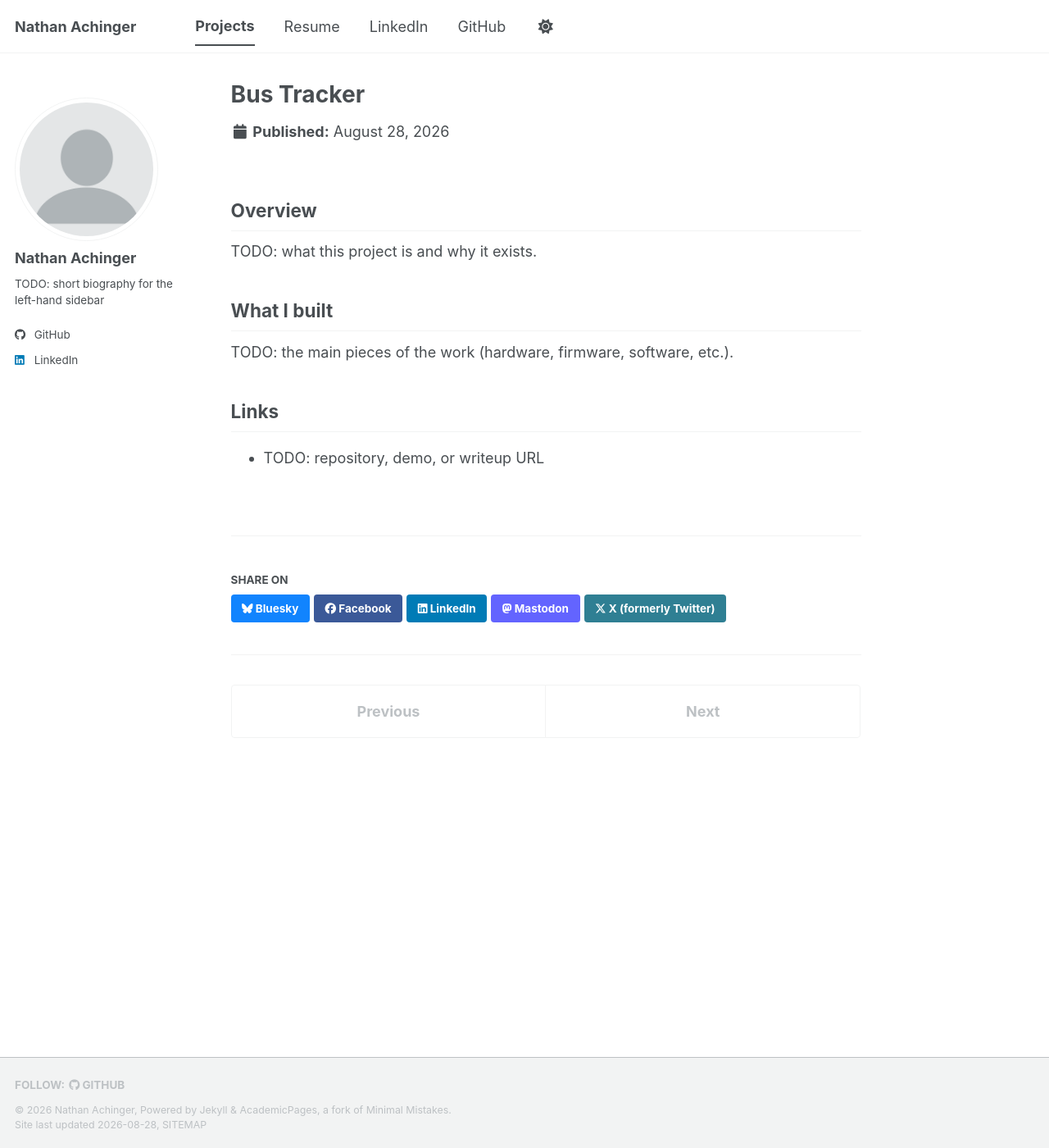
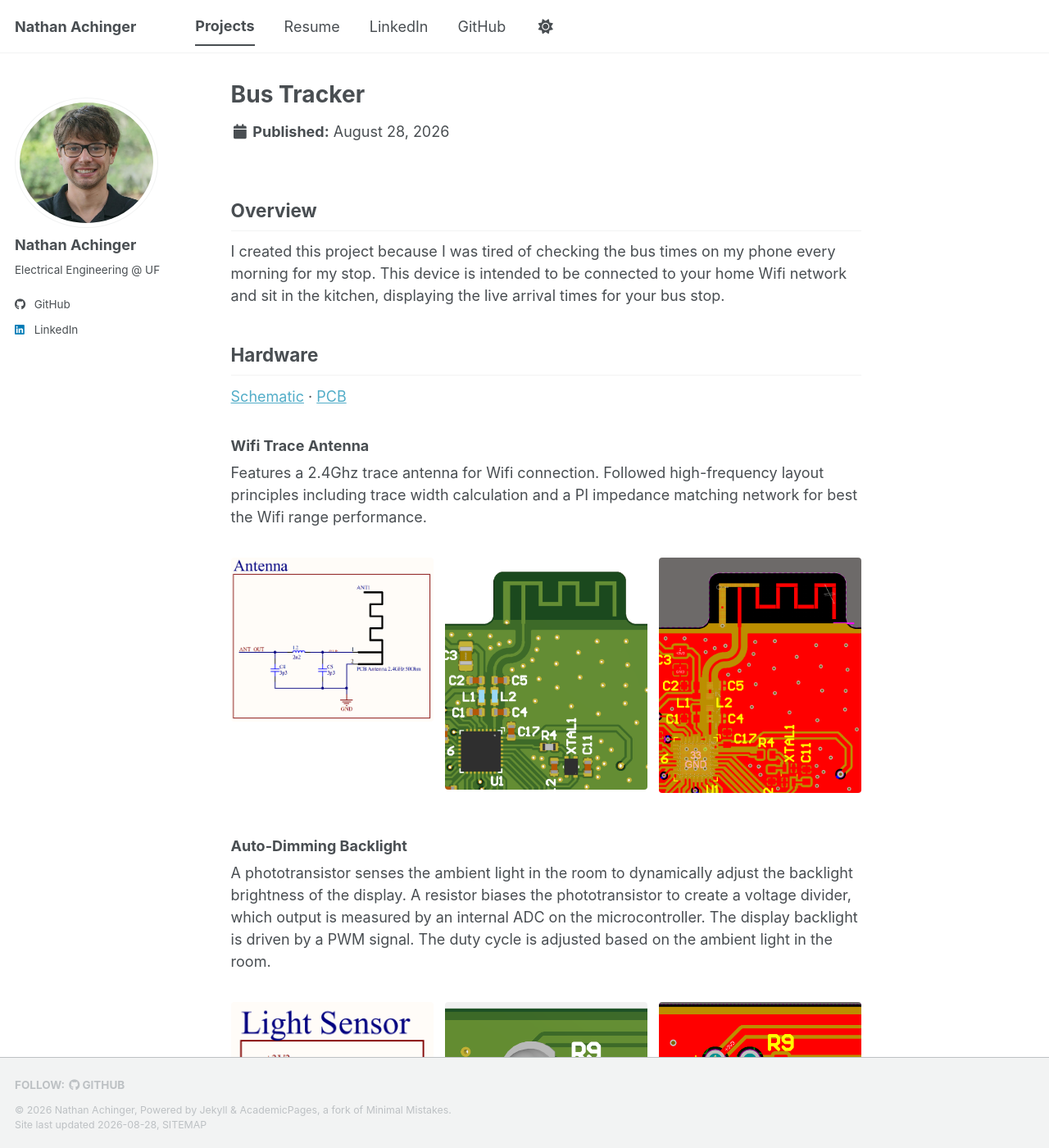
Before and after one commit to nathanachinger/nathanachinger.github.io, a Jekyll site: the page built from _projects/bus-tracker.md, in a window 1280 px wide and 1400 px high. Shown: the whole window at 82% size. Built offline with Jekyll 4.4.1, drawn with Linux system fonts in a browser that asks for light colours; a style sheet for code colours, icons or effects is not loaded; some of the changed text lies outside the part shown.

Commit message:
Add project writeups, hardware galleries, and personal site details.
Fill in the bus tracker page with schematic/PCB links and section image galleries, start the telemetry board page, and replace template placeholders on the about page and profile.

```diff
--- a/_config.yml
+++ b/_config.yml
@@ -25,7 +25,7 @@ author:
   avatar           : "profile.png"
   name             : "Nathan Achinger"
   pronouns         : # example: "she/her"
-  bio              : "TODO: short biography for the left-hand sidebar"
+  bio              : "Electrical Engineering @ UF"
   location         : # e.g. "City, State"
   employer         : # e.g. "Company or school"
   uri              : # URL
@@ -65,7 +65,7 @@ author:
   keybase          : # Username
   instagram        : # Username
   lastfm           : # Username
-  linkedin         : "YOUR-LINKEDIN-USERNAME"
+  linkedin         : "nathan-achinger"
   mastodon         : # URL
   medium           : # URL
   pinterest        : # Username
--- a/_data/navigation.yml
+++ b/_data/navigation.yml
@@ -12,7 +12,7 @@ main:
     url: /files/resume.pdf
 
   - title: "LinkedIn"
-    url: https://www.linkedin.com/in/YOUR-LINKEDIN-USERNAME/
+    url: https://www.linkedin.com/in/nathan-achinger/
 
   - title: "GitHub"
     url: https://github.com/nathanachinger
--- a/_projects/bus-tracker.md
+++ b/_projects/bus-tracker.md
@@ -1,17 +1,75 @@
 ---
 title: "Bus Tracker"
-excerpt: "TODO: one-line summary."
+excerpt: "Custom IOT device for live display of bus stop arrival times."
 collection: projects
+antenna_gallery:
+  - url: bus_tracker_antenna_schematic.png
+    image_path: bus_tracker_antenna_schematic.png
+    alt: "Wifi trace antenna schematic"
+  - url: bus_tracker_antenna_realistic.png
+    image_path: bus_tracker_antenna_realistic.png
+    alt: "Wifi trace antenna 3D view"
+  - url: bus_tracker_antenna_copper.png
+    image_path: bus_tracker_antenna_copper.png
+    alt: "Wifi trace antenna copper layout"
+backlight_gallery:
+  - url: bus_tracker_light_sensor_schematic.png
+    image_path: bus_tracker_light_sensor_schematic.png
+    alt: "Light sensor schematic"
+  - url: bus_tracker_light_sensor_realistic.png
+    image_path: bus_tracker_light_sensor_realistic.png
+    alt: "Light sensor 3D view"
+  - url: bus_tracker_light_sensor_copper.png
+    image_path: bus_tracker_light_sensor_copper.png
+    alt: "Light sensor copper layout"
+micro_gallery:
+  - url: bus_tracker_micro_realistic.png
+    image_path: bus_tracker_micro_realistic.png
+    alt: "ESP32-C3 microcontroller 3D view"
+  - url: bus_tracker_micro_copper.png
+    image_path: bus_tracker_micro_copper.png
+    alt: "ESP32-C3 microcontroller copper layout"
+power_gallery:
+  - url: bus_tracker_usb_power_realistic.png
+    image_path: bus_tracker_usb_power_realistic.png
+    alt: "USB power 3D view"
+  - url: bus_tracker_usb_power_copper.png
+    image_path: bus_tracker_usb_power_copper.png
+    alt: "USB power copper layout"
 ---
 
 ## Overview
 
-TODO: what this project is and why it exists.
+I created this project because I was tired of checking the bus times on my phone every morning for my stop. This device is intended to be connected to your home Wifi network and sit in the kitchen, displaying the live arrival times for your bus stop.
 
-## What I built
+## Hardware
 
-TODO: the main pieces of the work (hardware, firmware, software, etc.).
+[Schematic]({{ site.baseurl }}/images/bus_tracker_schematic.pdf){:target="_blank" rel="noopener"} · [PCB]({{ site.baseurl }}/images/bus_tracker_pcb.pdf){:target="_blank" rel="noopener"}
 
-## Links
+### Wifi Trace Antenna
 
-- TODO: repository, demo, or writeup URL
+Features a 2.4Ghz trace antenna for Wifi connection. Followed high-frequency layout principles including trace width calculation and a PI impedance matching network for best the Wifi range performance.
+
+{% include gallery id="antenna_gallery" %}
+
+### Auto-Dimming Backlight
+
+A phototransistor senses the ambient light in the room to dynamically adjust the backlight brightness of the display. A resistor biases the phototransistor to create a voltage divider, which output is measured by an internal ADC on the microcontroller. The display backlight is driven by a PWM signal. The duty cycle is adjusted based on the ambient light in the room.
+
+{% include gallery id="backlight_gallery" %}
+
+### Color LCD Display
+
+
+### Microcontroller
+
+Uses an ESP32-C3 microcontroller for its modern architecture, low power consumption, wireless connectivity, integrated USB to JTAG programmer, and low cost. Paired with a 4Mb external SPI flash for program storage.
+
+{% include gallery id="micro_gallery" %}
+
+### Power and USB
+An LDO converts the 5V USB input to 3.3V for the microcontroller. A linear regulator was chosen for its simplicity and because of the small drop required between the input and output voltages.
+
+{% include gallery id="power_gallery" %}
+
+## Firmware
```
Also changed, not shown: _pages/about.md (+13 -4 lines), _projects/telemetry-board.md (+4 -7 lines), images/bus_tracker_antenna_copper.png (added), images/bus_tracker_antenna_realistic.png (added), images/bus_tracker_antenna_schematic.png (added), images/bus_tracker_display.png (added), images/bus_tracker_light_sensor_copper.png (added), images/bus_tracker_light_sensor_realistic.png (added), images/bus_tracker_light_sensor_schematic.png (added), images/bus_tracker_micro_copper.png (added), images/bus_tracker_micro_realistic.png (added), images/bus_tracker_usb_power_copper.png (added), images/bus_tracker_usb_power_realistic.png (added), images/profile.png, 3 other files.
